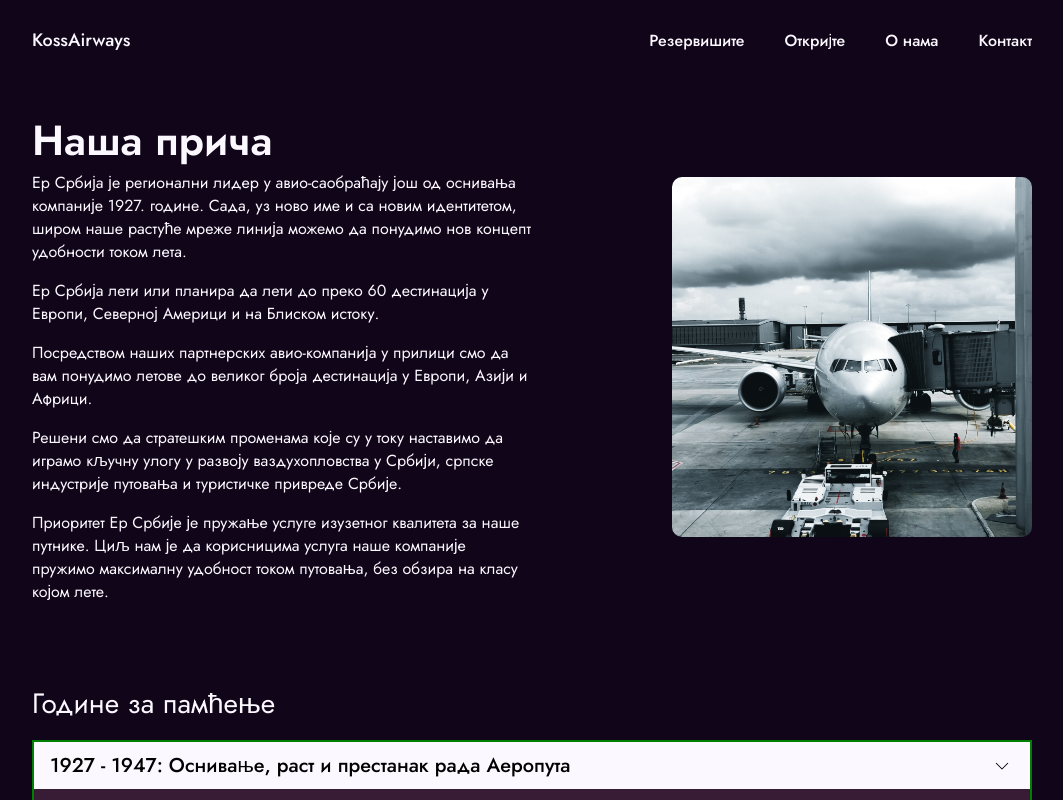
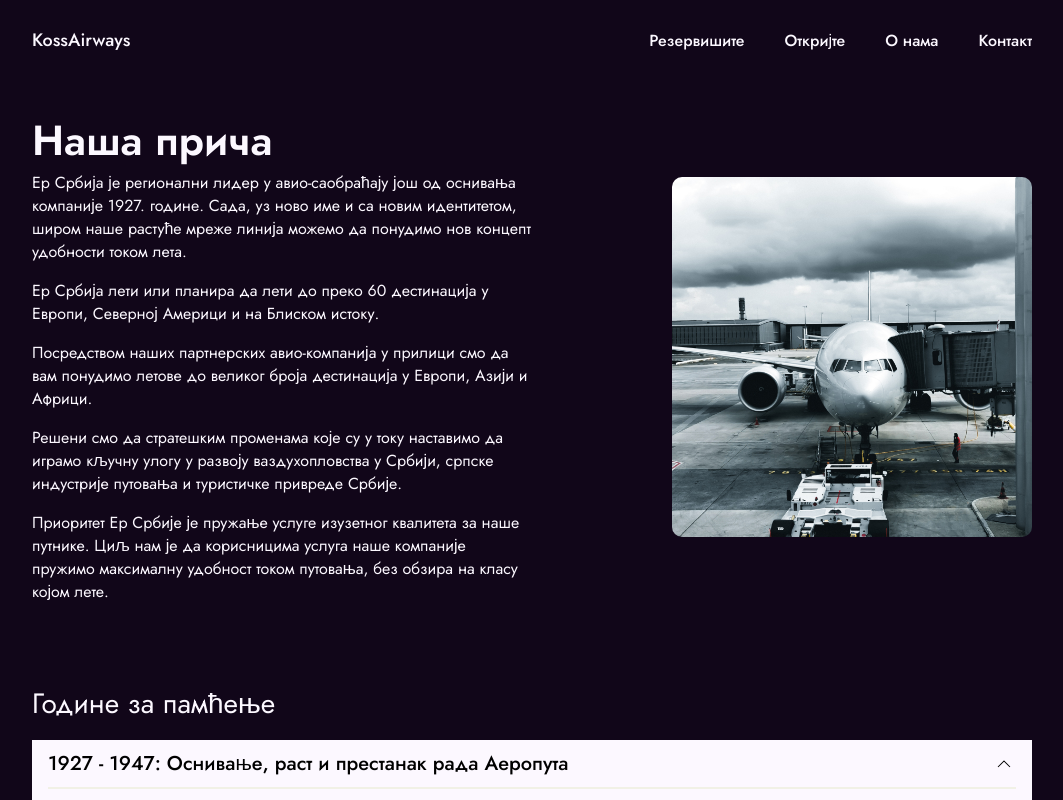
Before and after one commit to kosserin/flight-company, a React (Create React App) app: page /about in a window 1280 px wide. Shown: the top 800 px of the page, without its empty margins (108-1171 px from the left). Built offline with nearby package versions, Linux system fonts and the light colour scheme.

Commit message:
about page done

```diff
--- a/src/components/ThroughYears/AchievementItem/AchievementItem.module.css
+++ b/src/components/ThroughYears/AchievementItem/AchievementItem.module.css
@@ -1,28 +1,32 @@
 .item-holder {
   display: flex;
   flex-direction: column;
-  border: 2px solid red;
+  cursor: pointer;
 }
 
-.item-holder.item-active {
-  border: 2px solid green;
+.item-header {
+  background-color: var(--white-primary);
+  padding: 0 1rem;
 }
 
-.item-header > img {
+.header-holder > img {
   transition: 250ms ease-out;
 }
 
-.item-holder.item-active .item-header > img {
+.item-holder.item-active .header-holder > img {
   transform: rotate(180deg);
 }
 
-.item-header {
+.header-holder {
+  padding: 9px 0;
   display: flex;
   justify-content: space-between;
   align-items: center;
-  background-color: var(--white-primary);
-  padding: 9px 1rem;
-  cursor: pointer;
+  border-bottom: 2px solid var(--white-secondary);
+}
+
+.item-holder.item-active .header-holder {
+  border-bottom: none;
 }
 
 .item-content {
@@ -32,5 +36,33 @@
   display: flex;
   flex-direction: column;
   gap: 12px;
-  padding: 9px 1rem;
+  position: absolute;
+  opacity: 0;
+  pointer-events: none;
 }
+
+.content-div:first-of-type {
+  padding-top: 9px;
+}
+
+.content-div:last-of-type {
+  padding-bottom: 9px;
+}
+
+.item-holder.item-active .item-content {
+  position: relative;
+  transition: 500ms ease-out;
+  visibility: visible;
+  animation: opacityDelay 2s ease forwards;
+  animation-delay: 0.05s;
+  pointer-events: all;
+}
+
+@keyframes opacityDelay {
+  from {
+    opacity: 0;
+  }
+  to {
+    opacity: 1;
+  }
+}
--- a/src/components/ThroughYears/AchievementItem/AchievementItem.tsx
+++ b/src/components/ThroughYears/AchievementItem/AchievementItem.tsx
@@ -1,19 +1,33 @@
-import React from "react";
+import React, { useEffect, useRef, useState } from "react";
 import styles from "./AchievementItem.module.css";
 import arrowUpIcon from "../../../assets/arrow-up.svg";
 
 const AchievementItem = () => {
+  const [showContent, setShowContent] = useState(false);
+  const [contentHeight, setContentHeight] = useState(0);
+  const itemRef = useRef<HTMLLIElement>(null);
+  const contentRef = useRef<HTMLDivElement>(null);
+
   const headerClickHandler = () => {
-    console.log("xd");
+    setShowContent((prev) => {
+      return !prev;
+    });
   };
 
   return (
-    <li className={`${styles["item-holder"]} ${styles["item-active"]}`}>
+    <li
+      className={`${styles["item-holder"]} ${
+        showContent ? styles["item-active"] : ""
+      } ${showContent ? "item-active" : ""}`}
+      ref={itemRef}
+    >
       <div className={styles["item-header"]} onClick={headerClickHandler}>
-        <h4>1927 - 1947: Оснивање, раст и престанак рада Аеропута</h4>
-        <img src={arrowUpIcon} alt="" />
+        <div className={styles["header-holder"]}>
+          <h4>1927 - 1947: Оснивање, раст и престанак рада Аеропута</h4>
+          <img src={arrowUpIcon} alt="" />
+        </div>
       </div>
-      <div className={styles["item-content"]}>
+      <div ref={contentRef} className={`${styles["item-content"]}`}>
         <div className={styles["content-div"]}>
           <h5>1927</h5>
           <p>
```
